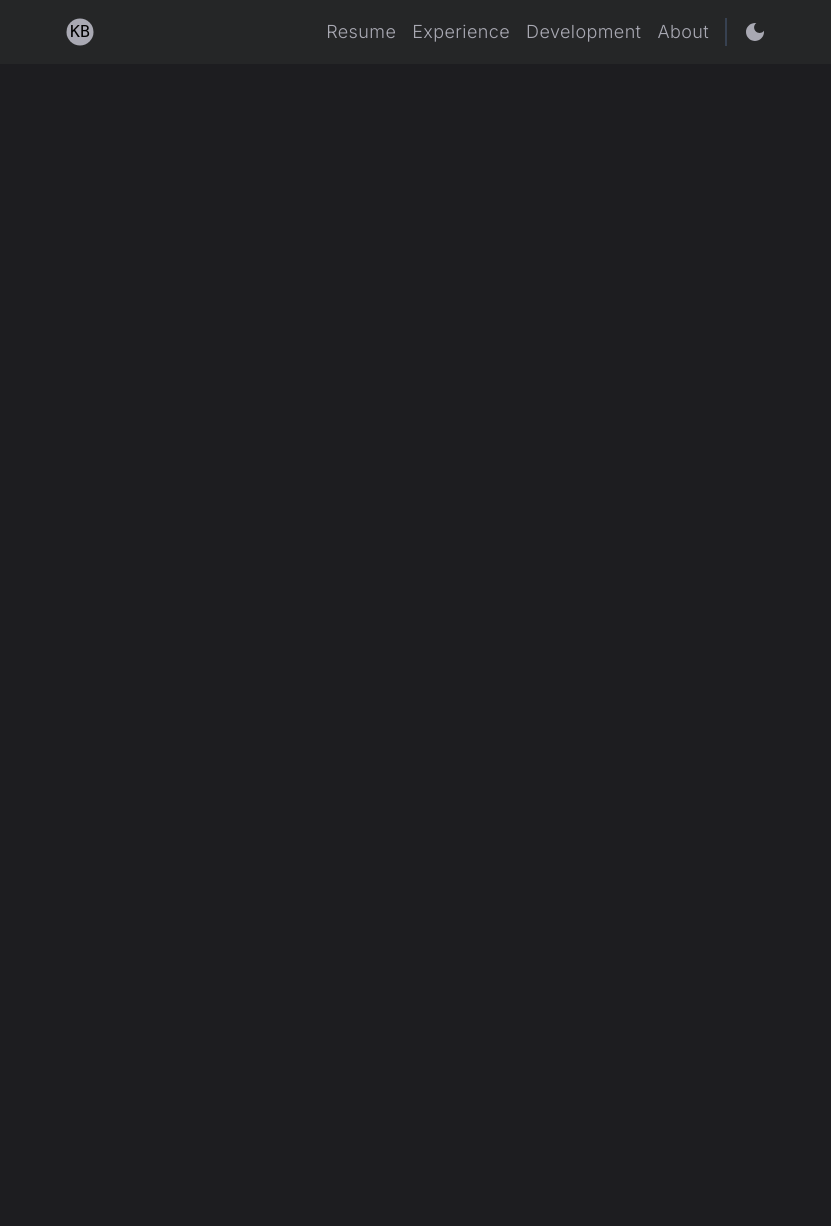
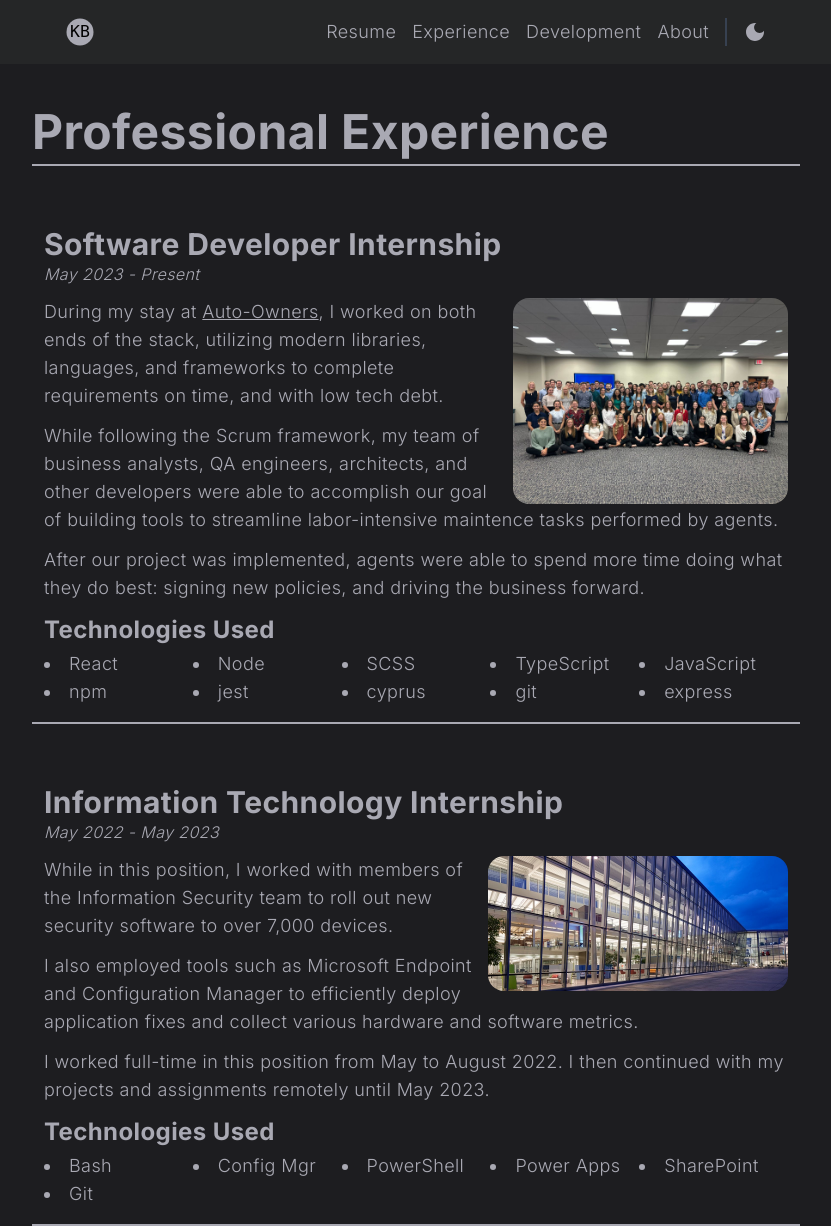
Before and after one commit to senyc/kb-web, a Next.js app: page /experience in a window 1280 px wide. Shown: the whole page, without its empty margins (224-1055 px from the left). Before the commit the page ends 800 px from the top, so only its background shows below. Built offline with nearby package versions, Linux system fonts and the light colour scheme.

Commit message:
feat(experience): add intern writeups and images

```diff
--- /dev/null
+++ b/src/app/experience/InternshipOne.tsx
@@ -0,0 +1,35 @@
+import haworthHQ from '../../images/haworthHQ.jpg';
+
+import Image from "next/image";
+import TecnologiesUsed from './TechnologiesUsed';
+
+export default function InternshipOne() {
+  return (
+    <section className='border-b-text w-11/12 max-w-3xl border-b-2 pb-4 pt-4'>
+      <h2 className='text-left text-2xl font-semibold sm:ml-3 sm:text-3xl'>
+        Information Technology Internship
+      </h2>
+      <h3 className='mb-3 italic sm:ml-3'>
+        May 2022 - May 2023
+      </h3>
+      <Image className='mx-auto mb-3 rounded-2xl sm:float-right sm:mx-0 sm:mb-0 sm:ml-3 md:mr-3' src={haworthHQ} alt='haworth headquarters' height={135} quality={100} />
+      <div className='text-lg sm:ml-3 sm:mr-3'>
+        <p>
+          While in this position, I worked with members of the Information Security team to roll out new security software to over 7,000 devices.
+        </p>
+        <p className='mt-3'>
+          I also employed tools such as Microsoft Endpoint and Configuration Manager to efficiently deploy application fixes and collect various hardware and software metrics.
+        </p>
+        <p className='mt-3'>
+          I worked full-time in this position from May to August 2022. I then continued with my projects and assignments remotely until May 2023.
+        </p>
+        <h3 className='mt-3 text-2xl font-semibold'>
+          Technologies Used
+        </h3>
+        <div className=' mt-1'>
+          <TecnologiesUsed items={['Bash', 'Config Mgr', 'PowerShell', 'Power Apps', 'SharePoint', 'Git']} />
+        </div>
+      </div>
+    </section>
+  );
+}
--- /dev/null
+++ b/src/app/experience/InternshipTwo.tsx
@@ -0,0 +1,36 @@
+import Image from "next/image";
+
+import autoOwners from '../../images/AutoOwners.jpeg';
+
+import TecnologiesUsed from './TechnologiesUsed';
+
+export default function InternshipOne() {
+  return (
+    <section className='border-b-text w-11/12 max-w-3xl border-b-2 pb-4 pt-4'>
+      <h1 className='text-left text-2xl font-semibold sm:ml-3 sm:text-3xl'>
+        Software Developer Internship
+      </h1>
+      <p className='mb-3 italic sm:ml-3'>
+        May 2023 - Present
+      </p>
+      <Image className='mx-auto mb-3 rounded-2xl sm:float-right sm:mx-0 sm:mb-0 sm:ml-3 md:mr-3' src={autoOwners} alt='Auto Owners Intern Group Photo' width={275} quality={100} />
+      <div className='text-lg sm:ml-3 sm:mr-3'>
+        <p>
+          During my stay at <a className='underline' href='https://fortune.com/company/auto-owners-insurance/fortune500/'>Auto-Owners</a>, I worked on both ends of the stack, utilizing modern libraries, languages, and frameworks to  complete requirements on time, and with low tech debt.
+        </p>
+        <p className='mt-3'>
+          While following the Scrum framework, my team of business analysts, QA engineers, architects, and other developers were able to accomplish our goal of building tools to streamline labor-intensive maintence tasks performed by agents.
+        </p>
+        <p className='mt-3'>
+          After our project was implemented, agents were able to spend more time doing what they do best: signing new policies, and driving the business forward.
+        </p>
+        <h3 className='mt-3 text-2xl font-semibold'>
+          Technologies Used
+        </h3>
+        <div className=' mt-1'>
+          <TecnologiesUsed items={['React', 'Node', 'SCSS', 'TypeScript', 'JavaScript', 'npm', 'jest', 'cyprus', 'git', 'express']} />
+        </div>
+      </div>
+    </section>
+  );
+}
--- /dev/null
+++ b/src/app/experience/TechnologiesUsed.tsx
@@ -0,0 +1,15 @@
+interface TechnologiesUsedProps {
+  items: Array<string>;
+}
+
+export default function TechnologiesUsed({ items }: TechnologiesUsedProps) {
+  return (
+    <div className='grid sm:grid-cols-2 md:grid-cols-3 lg:grid-cols-4 xl:grid-cols-5'>
+      {items.map((item, idx) => (
+        <li className='list-disc' key={idx}>
+          {item}
+        </li>
+      ))}
+    </div>
+  );
+}
--- a/src/app/experience/page.tsx
+++ b/src/app/experience/page.tsx
@@ -1,6 +1,16 @@
+import InternshipOne from "./InternshipOne";
+import InternshipTwo from "./InternshipTwo";
+
 export default function Experience() {
   return (
     <>
+      <main className='mt-11 flex h-full w-full flex-col items-center gap-11'>
+        <h1 className='border-b-text w-11/12 max-w-3xl border-b-2 pb-2 text-left text-4xl font-bold sm:text-5xl'>
+          Professional Experience
+        </h1>
+        <InternshipTwo />
+        <InternshipOne />
+      </main>
     </>
   );
 }
--- a/tailwind.config.js
+++ b/tailwind.config.js
@@ -16,6 +16,12 @@ module.exports = {
         'gradient-conic':
           'conic-gradient(from 180deg at 50% 50%, var(--tw-gradient-stops))',
       },
+      height: {
+        '128': '32rem',
+      },
+      width: {
+        '128': '32rem',
+      },
       colors: {
         dark: '#1D1D20',
         text: '#a9a9b3',
```
Also changed, not shown: src/images/AutoOwners.jpeg (added), src/images/haworthHQ.jpg (added).
